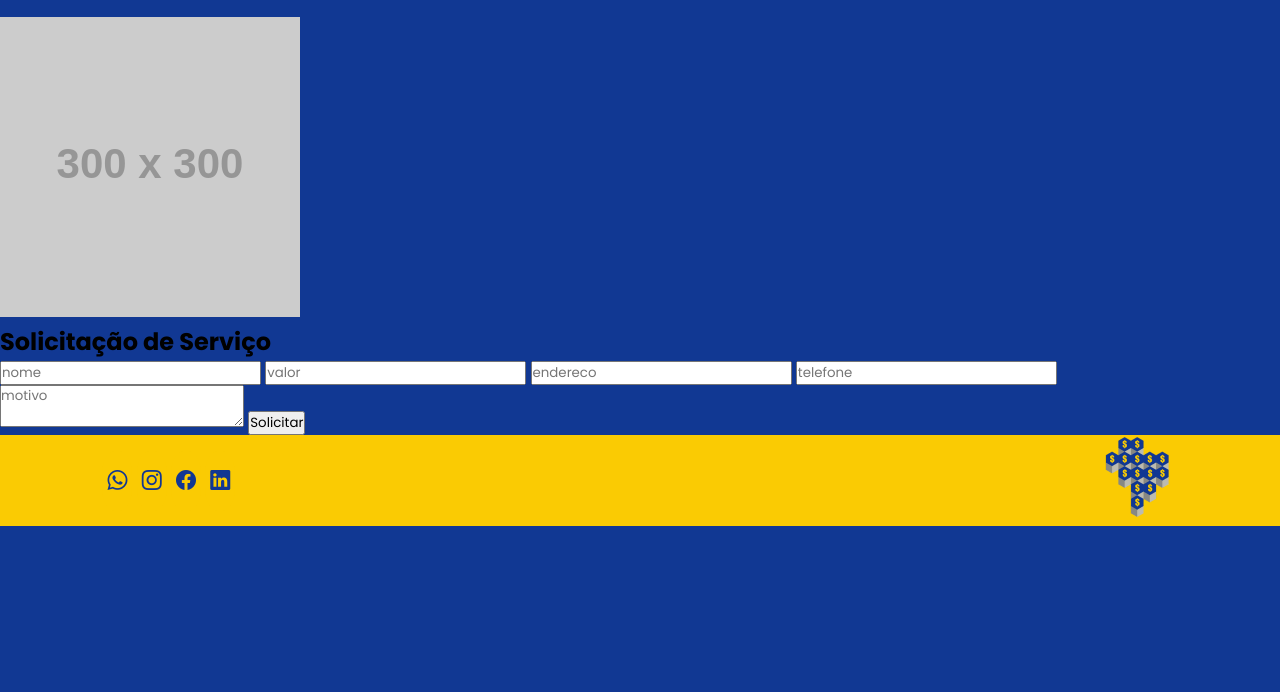
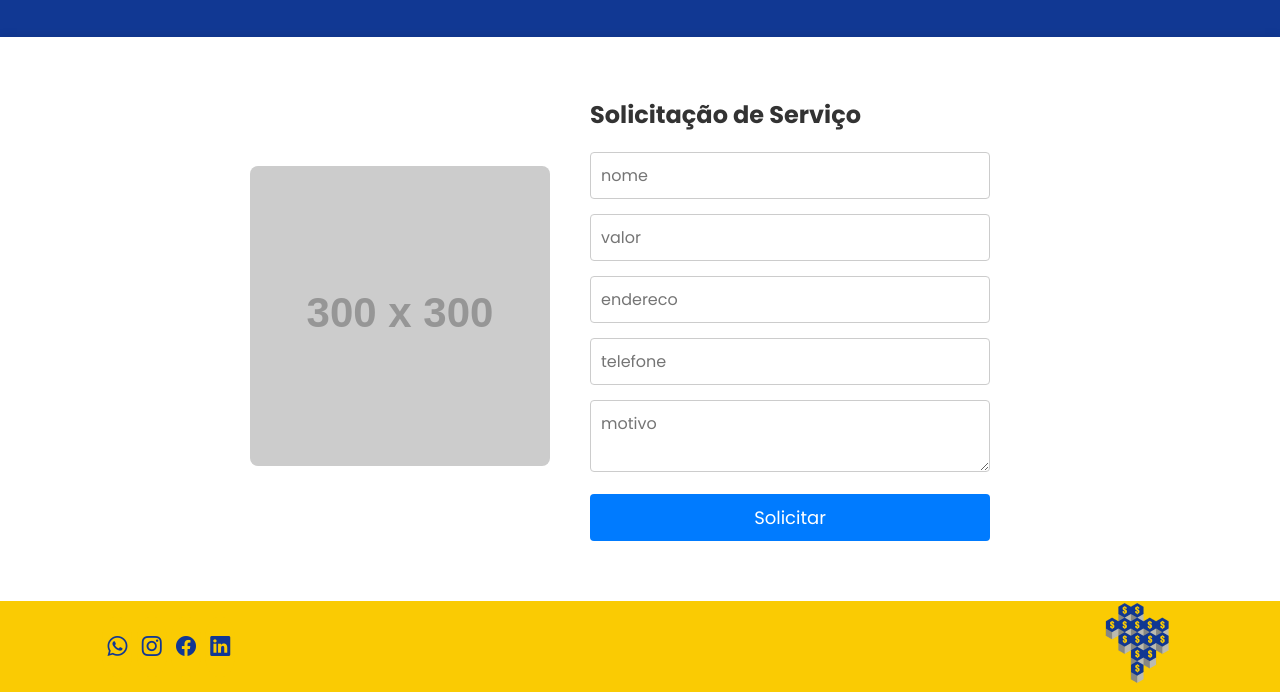
Before and after one commit to Pricylia/ceape, a plain HTML site: page index.html in a window 1280 px wide. Shown: the part 1975-2667 px from the top of the page. Before the commit the page ends 2501 px from the top, so only its background shows below. Drawn offline with nearby package versions, Linux system fonts and the light colour scheme; placeholder pictures from the web are drawn by us.

Commit message:
solicitee

```diff
--- a/css/style.css
+++ b/css/style.css
@@ -217,7 +217,7 @@ section.produtos .flex{
     background-color: #FACB03;
 
     margin: auto;
-    margin-bottom: 20px;
+    margin-bottom: 40px;
 
     border-radius: 50px;
 }
@@ -261,7 +261,62 @@ section.produtos .flex{
 }
 
 /* ESTILO SOLICITAÇÃO */
+.container {
+    display: flex;
+    align-items: center;
+    background-color: #fff;
+    padding: 20px;
+    box-shadow: 0 0 10px rgba(0, 0, 0, 0.1);
+    justify-content: center;
+}
 
+.formulario {
+    max-width: 400px;
+    margin: 40px;
+}
+
+.formulario h2 {
+    margin-bottom: 20px;
+    font-size: 24px;
+    color: #333;
+}
+
+.formulario label {
+    display: block;
+    margin-bottom: 5px;
+    font-weight: bold;
+    color: #555;
+}
+
+.formulario input, .formulario textarea {
+    width: 100%;
+    padding: 10px;
+    margin-bottom: 15px;
+    border: 1px solid #ccc;
+    border-radius: 4px;
+    font-size: 16px;
+}
+
+.formulario button {
+    width: 100%;
+    padding: 10px;
+    background-color: #007BFF;
+    color: #fff;
+    border: none;
+    border-radius: 4px;
+    font-size: 18px;
+    cursor: pointer;
+    transition: background-color 0.3s ease;
+}
+
+.formulario button:hover {
+    background-color: #0056b3;
+}
+
+.imagem img {
+    max-width: 300px;
+    border-radius: 8px;
+}
 
 /* ESTILO RODAPÉ */
 footer{
--- a/index.html
+++ b/index.html
@@ -41,7 +41,7 @@
                 </nav>
 
                 <div class="btn-contato">
-                    <a href="#"><button>Solicite</button></a>
+                    <a href="#form"><button>Solicite</button></a>
                 </div>
 
             </div>
@@ -58,7 +58,7 @@
 
                 <h1>Ceape Microcrédito</h1>
                 <p>Conheça nosso microcrédito produtivo e orientado e mude de vida!</p>
-                <a href="#">
+                <a href="#form">
                     <button>Solicitar</button>
                 </a>
 
@@ -177,7 +177,7 @@
     <!-- end casos de sucesso -->
 
     <!-- SOLICITAÇÃO -->
-    <div class="container">
+    <div class="container" id="form">
         <div class="imagem">
             <img src="https://via.placeholder.com/300" alt="Imagem de exemplo">
         </div>
```
